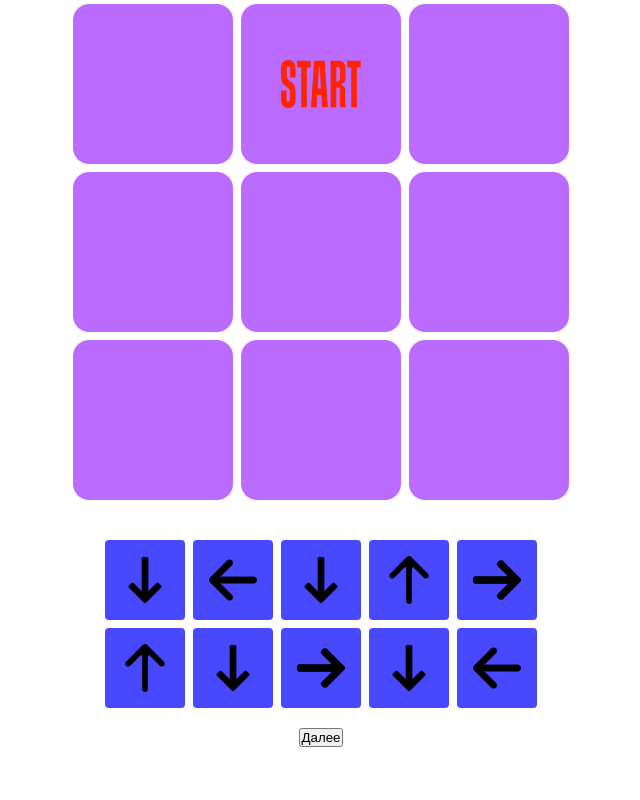
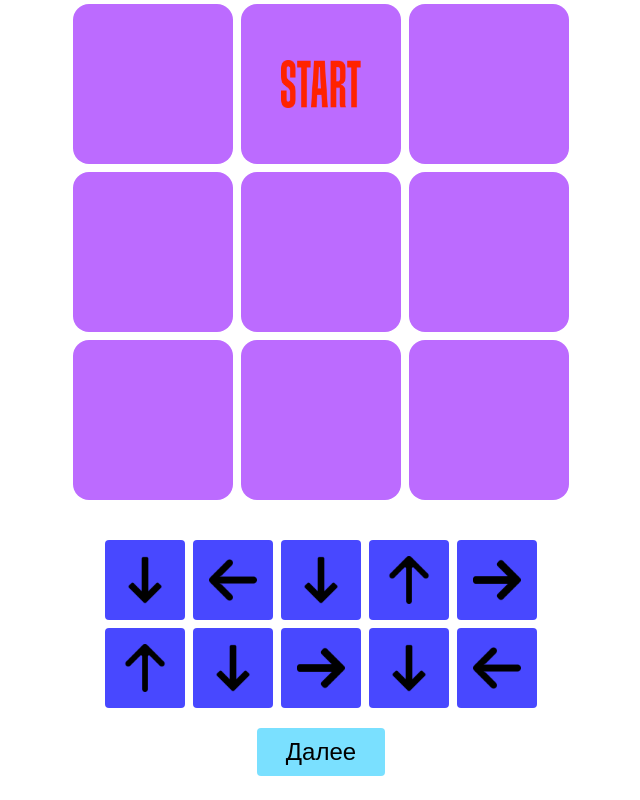
Before and after one commit to 11alexey11/ama_kids_labyrinth, a React app: page / in a window 1280 px wide. Shown: the whole page, without its empty margins (319-959 px from the left). Built offline with nearby package versions, Linux system fonts and the light colour scheme.

Commit message:
feat: Add event to start new game

```diff
--- a/src/classes/Cell.js
+++ b/src/classes/Cell.js
@@ -64,8 +64,6 @@ export class Cell {
         const diffX = neighboringCell.x - this.x;
         const diffY = neighboringCell.y - this.y;
 
-        console.log(this, neighboringCell)
-
         if (diffX === 0 && diffY === 1) {
             return direction.right;
         } else
--- a/src/common/variables.scss
+++ b/src/common/variables.scss
@@ -1,2 +1,3 @@
 $purple: #BC6BFF;
 $blue: #4848FF;
+$light_blue: #7AE0FF;
--- a/src/components/Menu/Menu.js
+++ b/src/components/Menu/Menu.js
@@ -1,7 +1,8 @@
 import React from 'react';
-import { useSelector } from 'react-redux';
+import { useSelector, useDispatch } from 'react-redux';
+
 import { neighboringCells } from '../../constants/neighboringCellsSize';
-
+import { startNewGameAction } from '../../store/game/actions';
 import { getDirections, getLabyrinthCells, getStartCell } from '../../store/game/selectors';
 
 import './index.scss';
@@ -12,17 +13,20 @@ const menuStyle = {
 }
 
 const Menu = () => {
+    const dispatch = useDispatch();
+
     const labyrinthCells = useSelector(getLabyrinthCells);
-    const startCell = useSelector(getStartCell);
     const directions = useSelector(getDirections);
-    console.log(labyrinthCells);
-    console.log(directions);
+
+    const newGameHandler = () => {
+        dispatch(startNewGameAction());
+    };
 
     return (
         <div className='menu'>
             <div style={menuStyle} className='menu__labyrinth'>
                 {
-                    labyrinthCells.map((labyrinthCell, index) => {
+                    labyrinthCells.map((_, index) => {
                         return (
                             <div
                                 className={`menu__labyrinth__cell ${directions[index]}`}
@@ -33,7 +37,7 @@ const Menu = () => {
                     })
                 }
             </div>
-            <input type='button' value='Далее' />
+            <input className='menu__start' type='button' onClick={ () => newGameHandler() } value='Далее' />
         </div>
     )
 };
--- a/src/components/Menu/index.scss
+++ b/src/components/Menu/index.scss
@@ -40,4 +40,13 @@
             }
         }
     }
+
+    &__start {
+        font-size: 1.5rem;
+        width: 8rem;
+        height: 3rem;
+        border: none;
+        border-radius: 0.25rem;
+        background-color: $light_blue;
+    }
 }
--- a/src/store/game/reducer.js
+++ b/src/store/game/reducer.js
@@ -16,8 +16,13 @@ const initialState = {
 export const gameReducer = (state = initialState, action) => {
     switch (action.type) {
         case gameActionTypes.startNewGame: {
+            const newStartCell = generateRandomCell();
+            const [newLabyrinthCells, newDirections] = generateLabyrinthCells(newStartCell);
             return {
-                ...state
+                ...state,
+                startCell: newStartCell,
+                labyrinthCells: newLabyrinthCells,
+                directions: newDirections
             }
         }
         default:
```
